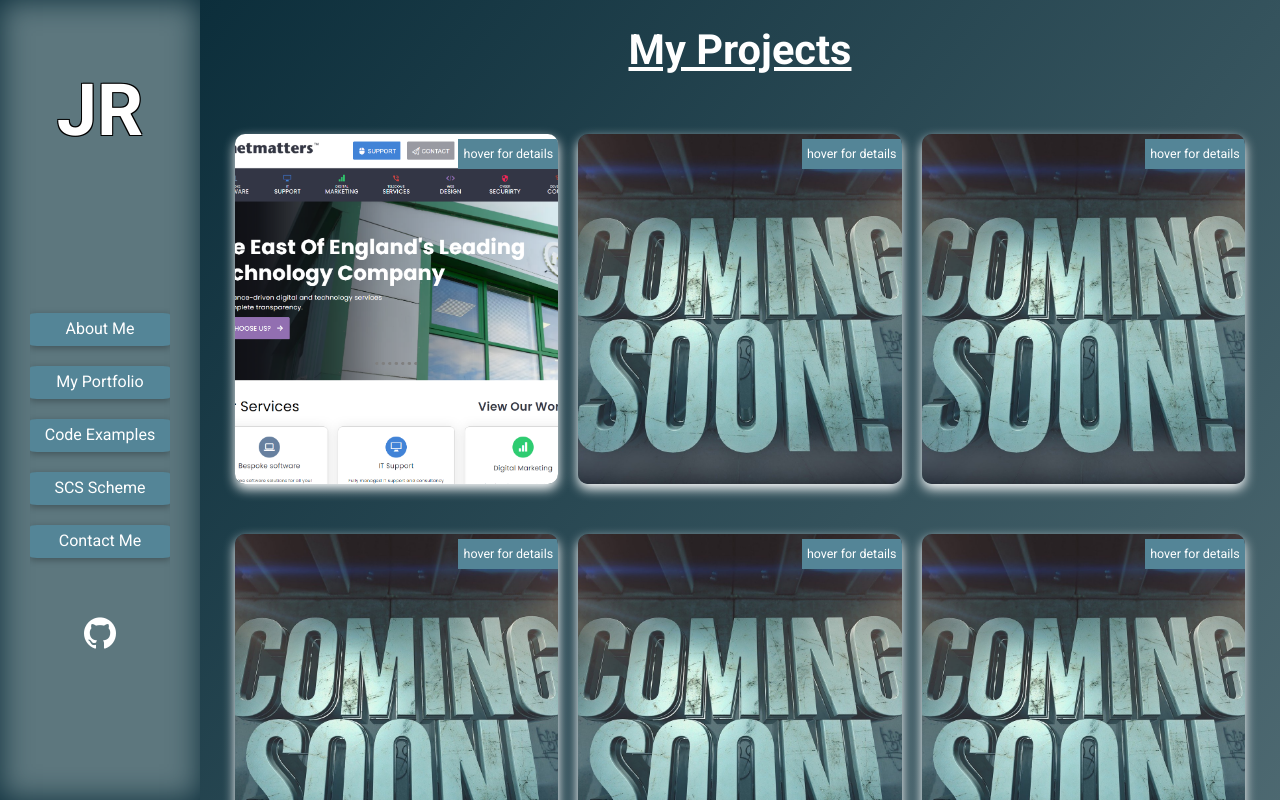
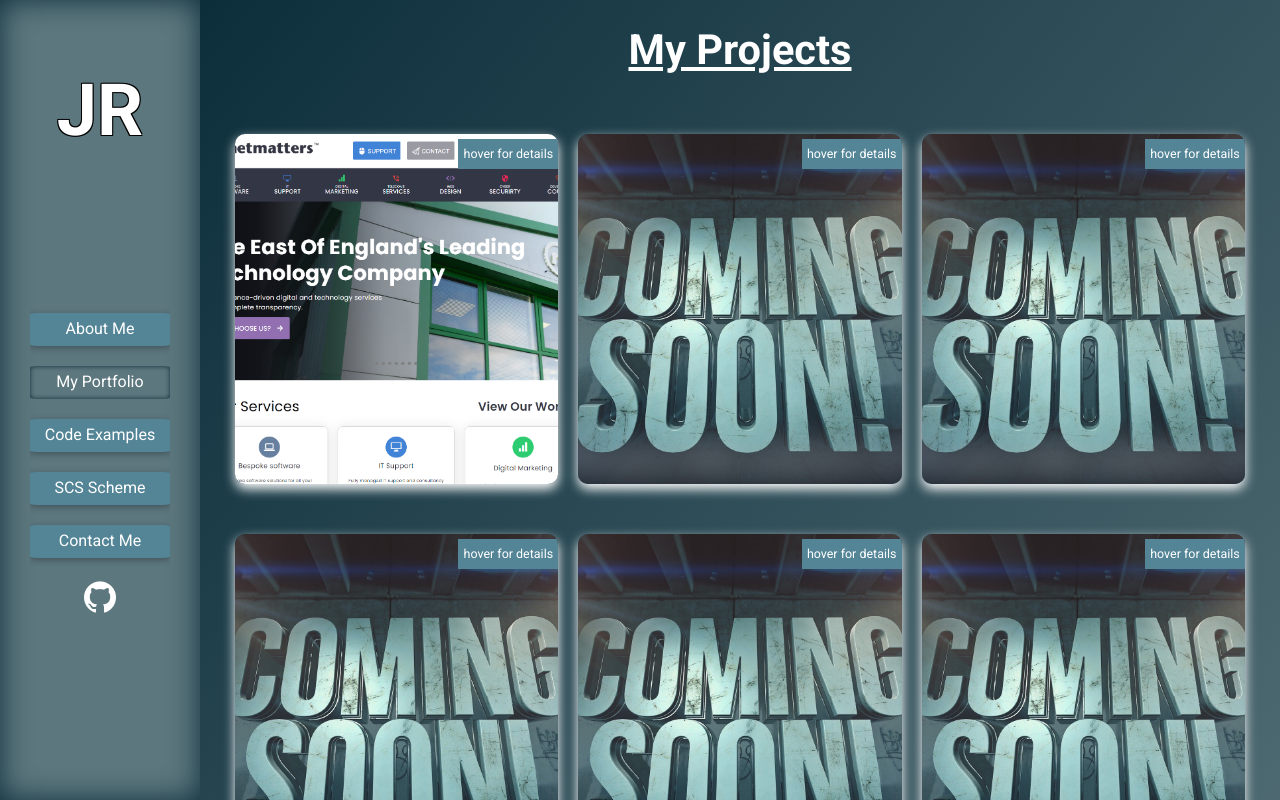
Before and after one commit to JoshR95/myPortfolio, a plain HTML site: page index.html in a window 1280 px wide. Both pictures are taken after a click on the link "My Portfolio". Shown: the part 800-1600 px from the top of the page. Drawn offline with Linux system fonts and the light colour scheme; files whose address does not match are found by name.

Commit message:
i have fixed nav anchors
i have fixed an issue where the anchor tags were only activating on the text and not the box

```diff
--- a/index.html
+++ b/index.html
@@ -39,11 +39,11 @@
         <div class="links-container">
           <ul class="pages-links">
             <!--Portfolio is homepage -->
-            <li><a href="./pages/about.html">About Me</a></li>
-            <li><a href="#portfolio">My Portfolio</a></li>
-            <li><a href="./pages/codeExamples.html">Code Examples</a></li>
-            <li><a href="./pages/scsScheme.html">SCS Scheme</a></li>
-            <li><a href="#contact-me">Contact Me</a></li>
+            <li class="btn-one"><a href="./pages/about.html"><span>About Me</span></a></li>
+            <li><a href="#portfolio"><span>My Portfolio</span></a></li>
+            <li><a href="./pages/codeExamples.html"><span>Code Examples</span></a></li>
+            <li><a href="./pages/scsScheme.html"><span>SCS Scheme</span></a></li>
+            <li><a href="#contact-me"><span>Contact Me</span></a></li>
           </ul>
         </div>
 
--- a/js/main.js
+++ b/js/main.js
@@ -160,3 +160,10 @@ const validateInputs = () => {
     }
 
 };
+
+document.querySelectorAll('.pages-links li').forEach(item => {
+    item.addEventListener('click', () => {
+        item.classList.toggle('clicked');
+        console.log('Clicked:', item.classList.contains('clicked')); // Debug log
+    });
+});
--- a/scss/layout/_nav.scss
+++ b/scss/layout/_nav.scss
@@ -61,33 +61,36 @@ nav{
     transition: max-height 0.5s ease-out, opacity 0.5s ease-out, visibility 0s;
 }
 
-// Remove bullet points
+// removes weird defualt padding
 .pages-links{
+    padding-left: 0;
+}
+
+
+.pages-links li{
     list-style-type: none;
     padding: 0;
-    padding-bottom: 20px;
-    li{
-        width: 140px;
-        margin-bottom: 20px;
-        background-color: $second-color;
-        border-radius: 5%;
+    margin-bottom: 20px;
+    width: 140px;
+    background-color: $second-color;
+    border-radius: 5%;
+    box-shadow: 0 2px 7px rgba(0, 0, 0, 0.3);
+
+    // Make the entire li clickable
+    a {
+        display: block;
         padding: 5px;
-        box-shadow: 0 2px 7px rgba(0, 0, 0, 0.3);
+        color: $white;
+        text-decoration: none;
     }
+
     // this changes the li's background color when clicked
-    li:active,
-    li.clicked {
+    &:active,
+    &.clicked {
         color: $white;
         background-color: $primary-color;
         box-shadow: inset 0 0 5px $fourth-color;
     }
-
-    // removes underline
-    li a{
-        color: $white;
-        text-decoration: none;
-    }
-
 }
 
 .nav-socials{
```
Also changed, not shown: css/application.css, 1 other file.
